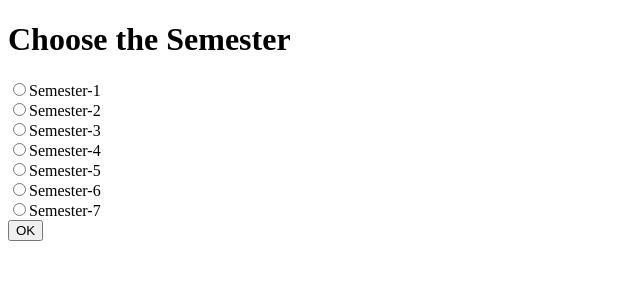
After one commit to trishareddy53/E-learning, a Django app: template ebook/templates/User_sempage.html in a window 1280 px wide. The commit adds this page. Shown: the top 300 px of the page, without its empty margins (0-640 px from the left). Run offline with Django 4.2, Linux system fonts and the light colour scheme; the template is opened without the code that fills it, so the values that code supplies are empty.

Commit message:
E-learning

```diff
--- a/ebook/templates/Sem-6_userpage.html
+++ b/ebook/templates/Sem-6_userpage.html
@@ -25,7 +25,7 @@ body, html {
   cursor: pointer;
   padding: 24px 16px;
   font-size: 25px;
-  width: 14.285%;
+  width: 12.497%;
 }
 .tablink::after{
     color: #252525;
--- /dev/null
+++ b/ebook/templates/User_sempage.html
@@ -0,0 +1,55 @@
+<!DOCTYPE html>
+<html lang="en">
+<head>
+    <meta charset="UTF-8">
+    <meta http-equiv="X-UA-Compatible" content="IE=edge">
+    <meta name="viewport" content="width=device-width, initial-scale=1.0">
+    <title>Semester</title>
+    <style>
+
+    </style>
+</head>
+<body>
+    <h1>Choose the Semester</h1>
+	<form>
+		<label>
+			<input type="radio" name="semester" value="Sem-1" onclick="selectsemester('Sem-1_userpage')">Semester-1
+		</label><br>
+		<label>
+			<input type="radio" name="semester" value="Sem-2" onclick="selectsemester('Sem-2_userpage')">Semester-2
+		</label><br>
+		<label>
+			<input type="radio" name="semester" value="Sem-3" onclick="selectsemester('Sem-3_userpage')">Semester-3
+		</label><br>
+		<label>
+			<input type="radio" name="semester" value="Sem-4" onclick="selectsemester('Sem-4_userpage')">Semester-4
+		</label><br>
+		<label>
+			<input type="radio" name="semester" value="Sem-5" onclick="selectsemester('Sem-5_userpage')">Semester-5
+		</label><br>
+		<label>
+			<input type="radio" name="semester" value="Sem-6" onclick="selectsemester('Sem-6_userpage')">Semester-6
+		</label><br>
+		<label>
+			<input type="radio" name="semester" value="Sem-7" onclick="selectsemester('Sem-7_userpage')">Semester-7
+		</label><br>
+	</form>
+	<button onclick="renderPage()">OK</button>
+	<script>
+		var selectedsemester;
+		function selectsemester(semester) {
+			selectedsemester = semester;
+		}
+		function renderPage() {
+			if (selectedsemester) {
+				// construct the URL for the selected semester
+				var url = selectedsemester + '.html';
+				// open the URL in a new window
+				window.open(url, '_blank');
+			} else {
+				alert('Please select a semester!');
+			}
+		}
+	</script>
+</body>
+</html>
--- a/ebook/templates/index.html
+++ b/ebook/templates/index.html
@@ -12,6 +12,9 @@
 <body>
     <div class="logo">
         <img src="{% static 'title_head.png' %}" alt="logo">
+    </div>
+    <div>
+        <h1>DEPARTMENT OF INFORMATION TECHNOLOGY</h1>
     </div>
     <div class="div1">
         <div class="left admin">
--- a/ebook/views.py
+++ b/ebook/views.py
@@ -19,9 +19,9 @@ class index(View):
         aname= request.POST.get("aname")
         apwd= request.POST.get("apwd")
         if (uname in Uarr and upwd == "webcap"):
-            return render(request, 'user_page.html')
+            return render(request, 'User_sempage.html')
         elif (aname in Aarr and apwd == "webcap"):
-            return render(request, 'admin_page.html')
+            return render(request, 'Admin_sempage.html')
         return render(request, 'index.html')
 
 
--- a/elearn/urls.py
+++ b/elearn/urls.py
@@ -23,4 +23,12 @@ urlpatterns = [
     path('' , index.as_view(), name="index1"),
     path('admin_page/' , views.admin_page, name="index2"),
     path('user/' , views.user_page, name="index3"),
+    path('Sem-1_userpage/' , views.admin_page, name="index4"),
+    path('Sem-1_adminpage/' , views.user_page, name="index5"),
+    path('Sem-2_userpage/' , views.admin_page, name="index6"),
+    path('Sem-2_adminpage/' , views.user_page, name="index7"),
+    path('Sem-3_userpage/' , views.admin_page, name="index8"),
+    path('Sem-3_adminpage/' , views.user_page, name="index9"),
+    path('Sem-4_userpage/' , views.admin_page, name="index10"),
+    path('Sem-4_adminpage/' , views.user_page, name="index11"),
 ]
```
Also changed, not shown: ebook/static/miniprojects.css (+15 -1 lines), ebook/templates/Admin_sempage.html (added, +55 -0 lines).
